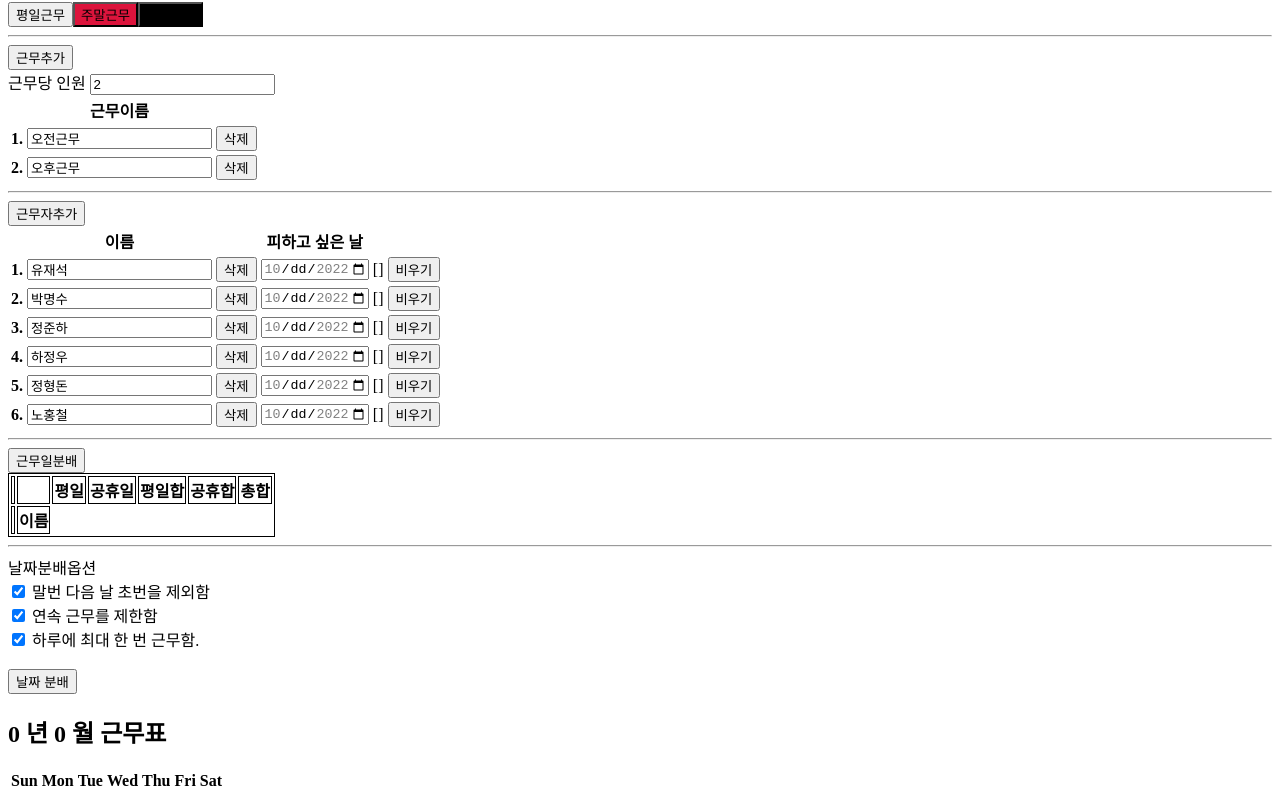
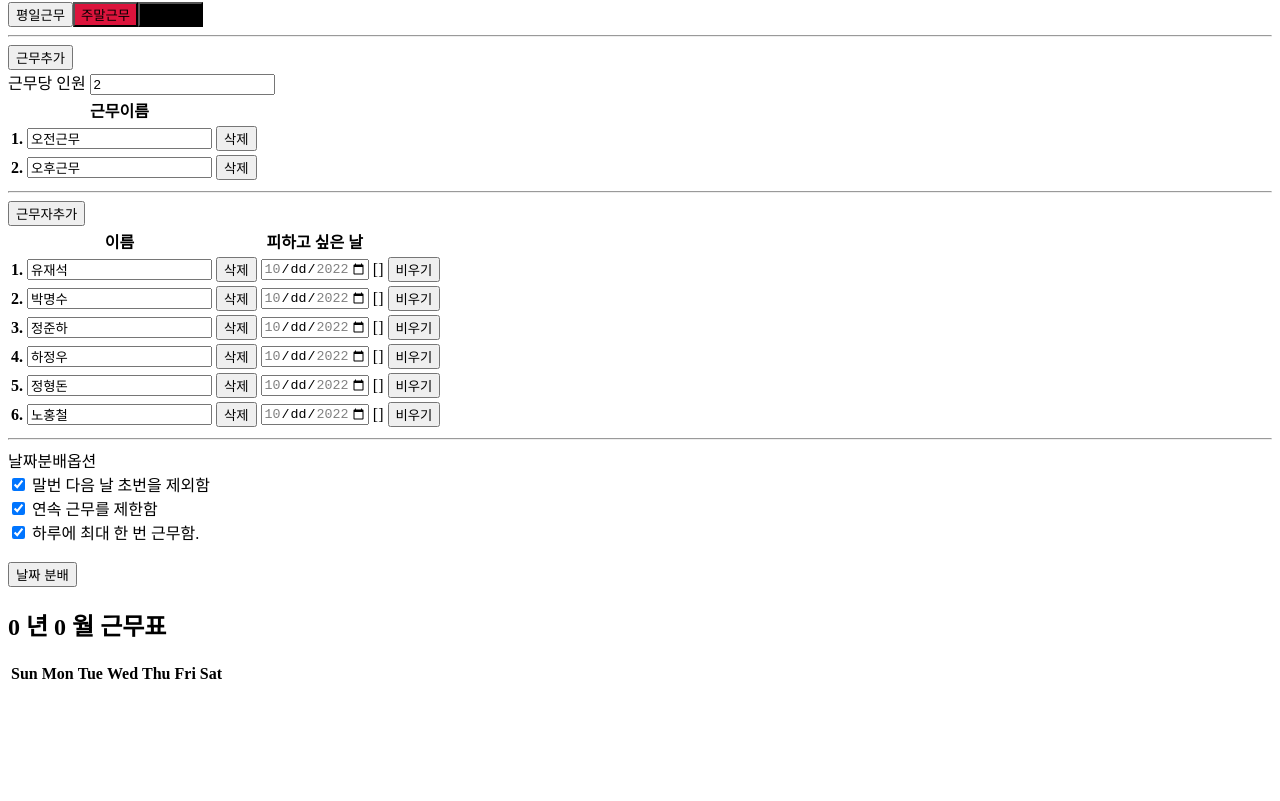
Before and after one commit to woajun/schedule-divider, a Vue app: page / in a window 1280 px wide. Shown: the part 223-1024 px from the top of the page. After the commit the page ends 917 px from the top, so only its background shows below. Built offline with nearby package versions, Linux system fonts and the light colour scheme.

Commit message:
fixWorker

```diff
--- a/src/App.vue
+++ b/src/App.vue
@@ -3,10 +3,9 @@ import { reactive, ref } from 'vue';
 import SpecifyDate from './components/SpecifyDate/SpecifyDate.vue';
 import SpecifyShifts from './components/SpecifyShifts/SpecifyShifts.vue';
 import SpecifyWorker from './components/SpecifyWorker/SpecifyWorker.vue';
-import DistributeWorking from './components/DistributeWorking/DistributeWorking.vue';
 import AssignSchedule from './components/AssignSchedule/AssignSchedule.vue';
 import type {
-  Worker, CalendarIO, Shift, Workdays,
+  Worker, Shift, Workdays,
 } from './interfaces';
 
 const workdays = reactive<Workdays>({
@@ -32,22 +31,6 @@ const setWorkers = (n:Worker[]) => {
   workers.value = n;
 };
 
-const calendarIO = reactive<CalendarIO>({
-  workers: [],
-  workdays: {
-    year: 0,
-    month: 0,
-    weekday: [],
-    weekend: [],
-  },
-  shifts: [],
-});
-
-const setDistributed = (n:Worker[]) => {
-  calendarIO.workdays = workdays;
-  calendarIO.workers = n;
-  calendarIO.shifts = shifts.value;
-};
 </script>
 
 <template>
@@ -57,12 +40,9 @@ const setDistributed = (n:Worker[]) => {
   <hr>
   <SpecifyWorker :year="workdays.year" :month="workdays.month" @workers="setWorkers" />
   <hr>
-  <DistributeWorking
+  <AssignSchedule
     :workers="workers"
     :shifts="shifts"
     :workdays="workdays"
-    @distributed="setDistributed"
   />
-  <hr>
-  <AssignSchedule :io="calendarIO" />
 </template>
--- a/src/components/AssignSchedule/AssignSchedule.vue
+++ b/src/components/AssignSchedule/AssignSchedule.vue
@@ -5,14 +5,18 @@
 <script setup lang="ts">
 import { ref } from 'vue';
 import type {
-  CalendarIO, Shift, Workdays, Worker,
+  Shift, Workdays, Worker,
 } from '@/interfaces';
 import { deepcopy, iterate, shuffle } from '../helper';
 import CalendarShape from './CalendarShape.vue';
 import type { InnerOutput, Output } from './interfaces';
+import { makeWorkdayArray } from '../DistributeWorking/makeWorkdayArray';
+import { fixWorker } from '../DistributeWorking/fixWorker';
 
 const props = defineProps<{
-  io:CalendarIO
+  workers: Worker[]
+  shifts: Shift[]
+  workdays: Workdays
 }>();
 
 const getMargin = (y:number, m:number) => new Date(y, m - 1, 1).getDay();
@@ -125,16 +129,21 @@ const makeOutput = (schedule: Output[], { year, month }: Workdays) => {
   return iterate(count).map((i) => merged.slice((i) * 7, (i + 1) * 7));
 };
 
+const y = ref<number>(0);
+const m = ref<number>(0);
 const output = ref<Output[][]>([]);
 
 const onClick = () => {
-  const w = deepcopy(props.io.workers);
-  const d = props.io.workdays;
-  const s = props.io.shifts;
+  const d = props.workdays;
+  const s = props.shifts;
+  const w = deepcopy(fixWorker(props.workers, d, s));
 
   const assigned = randomAssign(w, d, s);
   const schedule = convertIdToWorker(assigned, w);
   output.value = makeOutput(schedule, d);
+
+  y.value = d.year;
+  m.value = d.month;
 };
 
 </script>
@@ -162,7 +171,7 @@ const onClick = () => {
       날짜 분배
     </button>
     <br>
-    <h2>{{ props.io.workdays.year }} 년 {{ props.io.workdays.month }} 월 근무표</h2>
+    <h2>{{ y }} 년 {{ m }} 월 근무표</h2>
     <CalendarShape :output="output" />
   </div>
 </template>
--- /dev/null
+++ b/src/components/DistributeWorking/fixWorker.ts
@@ -0,0 +1,22 @@
+/* eslint-disable prefer-destructuring */
+import { shuffle } from '../helper';
+import { makeWorkdayArray } from './makeWorkdayArray';
+import type { Shift, Workdays, Worker } from '@/interfaces';
+
+/* eslint-disable import/prefer-default-export */
+export const fixWorker = (w:Worker[], d: Workdays, s: Shift[]) => {
+  const arr = makeWorkdayArray({
+    people: w.length,
+    weekdays: d.weekday.length,
+    weekends: d.weekend.length,
+    shifts: s.length,
+    perShift: s[0].num,
+  });
+
+  const shuffled = shuffle(w);
+  return shuffled.map((e, i) => {
+    e.weekday = arr[i][0];
+    e.weekend = arr[i][1];
+    return e;
+  });
+};
--- a/src/interfaces.ts
+++ b/src/interfaces.ts
@@ -18,9 +18,3 @@ export interface Worker {
   weekday: number[],
   weekend: number[],
 }
-
-export interface CalendarIO {
-  workers: Worker[]
-  workdays: Workdays
-  shifts: Shift[]
-}
```
